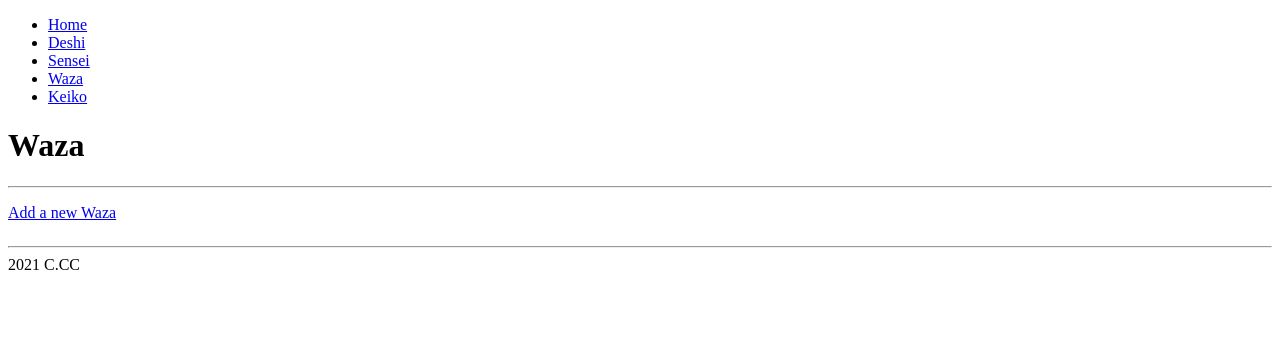
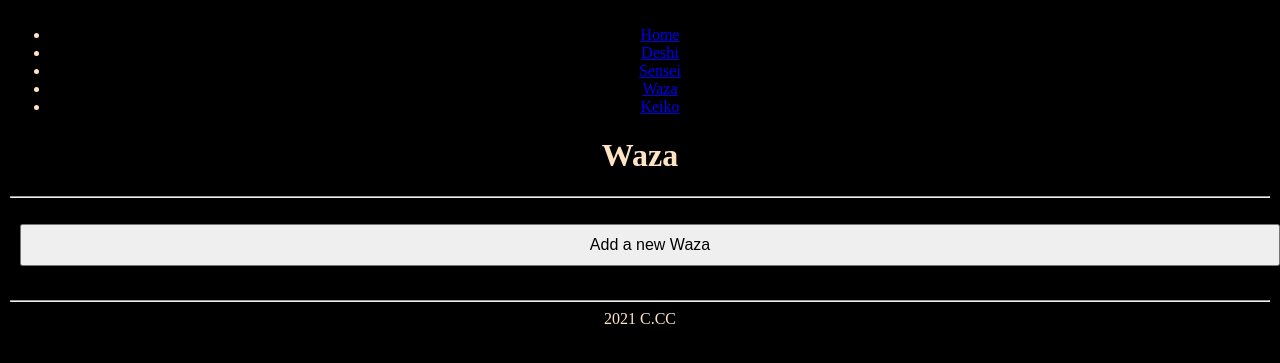
Before and after one commit to Codeonium/05W-Project1, a Flask app: page /wazas in a window 1280 px wide. Shown: the top 363 px of the page. Run offline with Flask 2, Linux system fonts and the light colour scheme; data that the repository does not hold is empty; some libraries are stand-ins or nearby versions.

Commit message:
last touches on html moving to css

```diff
--- a/controllers/wazas_controller.py
+++ b/controllers/wazas_controller.py
@@ -34,21 +34,6 @@ def create_waza():
     waza_repository.save(waza)
     return redirect('/wazas')
 
-@wazas_blueprint.route("/wazas/<id>/edit", methods=['GET'])
-def edit_waza(id):
-    waza = waza_repository.select(id)
-    deshis = deshi_repository.select_all()
-    senseis = sensei_repository.select_all()
-    return render_template('senseis/edit.html', all_deshis = deshis, all_senseis = senseis, waza = waza)
-
-@wazas_blueprint.route("/wazas/<id>", methods=['POST'])
-def update_waza(id):
-    name    = request.form['name']
-    waza  = waza_repository.select(request.form['waza_id'])
-    waza = Waza(name, id)
-    waza_repository.update(waza)
-    return redirect('/wazas')
-
 @wazas_blueprint.route("/wazas/<id>/delete", methods=['POST'])
 def delete_waza(id):
     waza_repository.delete(id)
--- a/db/dojos.sql
+++ b/db/dojos.sql
@@ -11,13 +11,13 @@ CREATE TABLE wazas (
 CREATE TABLE deshis (
     id SERIAL PRIMARY KEY,
     name VARCHAR (255),
-    waza_id INT REFERENCES wazas(id)
+    waza_id INT REFERENCES wazas(id) ON DELETE CASCADE
 );
 
 CREATE TABLE senseis (
     id SERIAL PRIMARY KEY,
     name VARCHAR (255),
-    waza_id INT REFERENCES wazas(id)
+    waza_id INT REFERENCES wazas(id) ON DELETE CASCADE
 );
 
 CREATE TABLE keikos (
--- /dev/null
+++ b/static/css/style.css
@@ -0,0 +1,21 @@
+body {
+    background-color: black;
+    color: bisque;
+    text-align: center;
+    padding: 2px;
+    border: 2px;
+    display: block;
+}
+
+input, select, button {
+    font-size: 100%;
+    width : 100%;
+    padding: 10px;
+    margin: 10px;
+    box-sizing: border-box;
+}
+
+.delete-form{
+    display: inline;
+    padding: 20px;
+}
--- a/templates/base.html
+++ b/templates/base.html
@@ -4,6 +4,7 @@
     <meta charset="UTF-8">
     <meta http-equiv="X-UA-Compatible" content="IE=edge">
     <meta name="viewport" content="width=device-width, initial-scale=1.0">
+    <link rel="stylesheet" href="{{ url_for('static', filename='css/style.css') }}">
     <title>The Dojo - {{ title }}</title>
 </head>
 <body>
--- a/templates/deshis/edit.html
+++ b/templates/deshis/edit.html
@@ -18,7 +18,7 @@
         </select>
     </div>
 
-    <button type="submit">Update Waza</button>
+    <button type="submit">Update</button>
 
 </form>
 
--- a/templates/deshis/index.html
+++ b/templates/deshis/index.html
@@ -15,7 +15,7 @@
     </div>
     </tr>
     {% endfor %}
-    <p><a href="/deshis/new">Add a new Deshi</a></p>
+    <p><a href="/deshis/new"><button> Add a new Deshi </button></a></p>
 
 </table>
 
--- a/templates/deshis/new.html
+++ b/templates/deshis/new.html
@@ -17,7 +17,7 @@
     </div>
 
 
-    <button type="submit">Add Waza</button>
+    <button type="submit">Continue</button>
 
 </form>
 
--- a/templates/deshis/show.html
+++ b/templates/deshis/show.html
@@ -8,10 +8,10 @@
 <div>
     <hr>
     <p>{{deshi.waza.name}}</p>
-    <p><a href="/deshis/{{deshi.id}}/edit">Edit</a></p>
+    <p><a href="/deshis/{{deshi.id}}/edit"><button>Edit</button></a></p>
     <div class="buttons">
-        <form class="delete-form" action="/deshis/{{deshi.id}}/delete" method="POST">
-            <button>delete</button>
+        <form action="/deshis/{{deshi.id}}/delete" method="POST">
+            <button>Delete</button>
         </form>
     </div>
 </div>
--- a/templates/keikos/index.html
+++ b/templates/keikos/index.html
@@ -15,7 +15,7 @@
     </div>
     </tr>
     {% endfor %}
-    <p><a href="/keikos/new">Add a new Keiko</a></p>
+    <p><a href="/keikos/new"><button> Add a new Keiko</button></a></p>
 
 </table>
 
--- a/templates/keikos/show.html
+++ b/templates/keikos/show.html
@@ -10,7 +10,7 @@
     <p>Time: {{keiko.time}}</p>
     <p>Deshi: {{keiko.deshi.name}}</p>
     <p>Waza wanting to learn: {{keiko.deshi.waza.name}}</p>
-    <p><a href="/keikos/{{keiko.id}}/edit">Edit</a></p>
+    <p><a href="/keikos/{{keiko.id}}/edit"><button>Edit</button></a></p>
     <div class="buttons">
         <form class="delete-form" action="/keikos/{{keiko.id}}/delete" method="POST">
             <button>delete</button>
--- a/templates/senseis/index.html
+++ b/templates/senseis/index.html
@@ -15,7 +15,7 @@
     </div>
     </tr>
     {% endfor %}
-    <p><a href="/senseis/new">Add a new Sensei</a></p>
+    <p><a href="/senseis/new"><button> Add a new Sensei </button></a></p>
 
 </table>
 
--- a/templates/senseis/show.html
+++ b/templates/senseis/show.html
@@ -8,7 +8,7 @@
 <div>
     <hr>
     <p>{{sensei.waza.name}}</p>
-    <p><a href="/senseis/{{sensei.id}}/edit">Edit</a></p>
+    <p><a href="/senseis/{{sensei.id}}/edit"><button>Edit</button></a></p>
     <div class="buttons">
         <form class="delete-form" action="/senseis/{{sensei.id}}/delete" method="POST">
             <button>delete</button>
--- a/templates/wazas/index.html
+++ b/templates/wazas/index.html
@@ -13,7 +13,7 @@
     </div>
     </tr>
     {% endfor %}
-    <p><a href="/wazas/new">Add a new Waza</a></p>
+    <p><a href="/wazas/new"><button> Add a new Waza</button></a></p>
 
 </table>
 
--- a/templates/wazas/show.html
+++ b/templates/wazas/show.html
@@ -10,7 +10,6 @@
         <form class="delete-form" action="/wazas/{{waza.id}}/delete" method="POST">
             <button>delete</button>
         </form>
-        <p><a href="/wazas/{{waza.id}}/edit">Edit</a></p>
     </div>
 </div>
 
```
Also changed, not shown: templates/wazas/edit.html (deleted).
